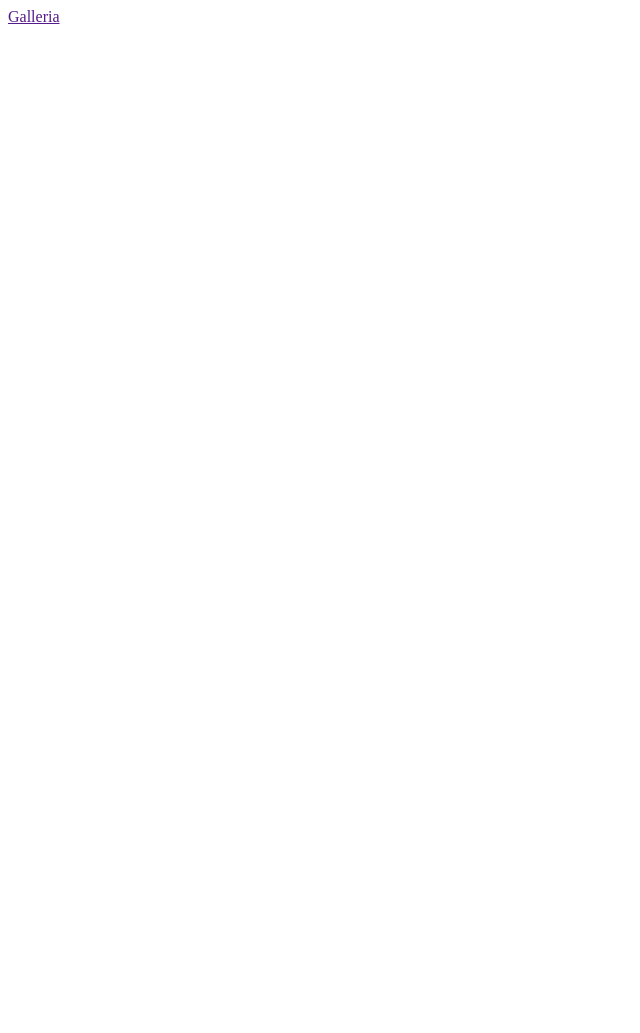
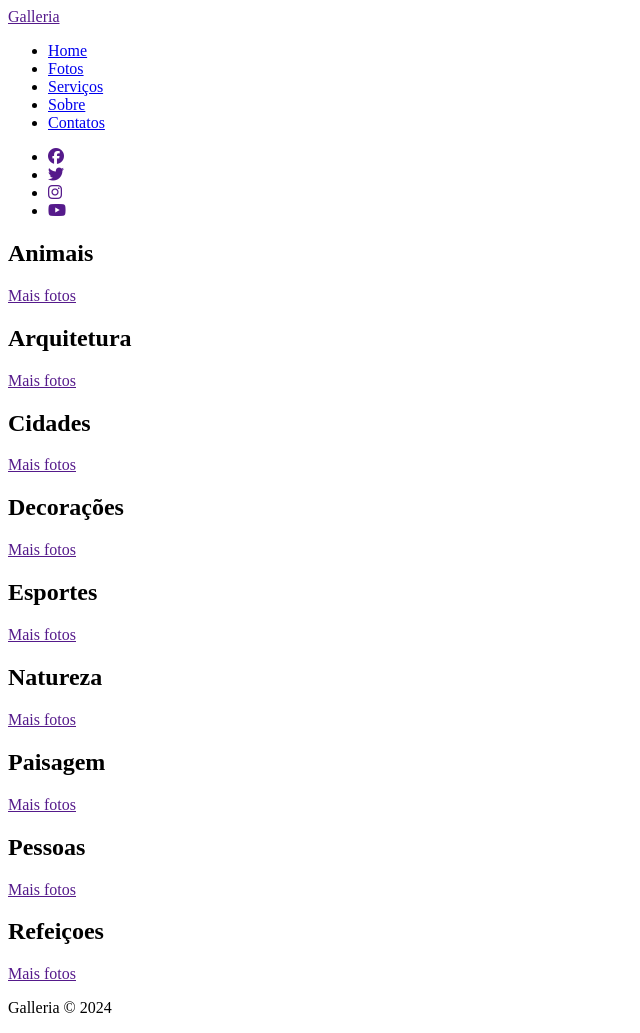
Before and after one commit to MarceloMarquesdeLima/galleria, a plain HTML site: page index.html in a window 1280 px wide. Shown: the whole page, without its empty margins (0-640 px from the left). Before the commit the page ends 800 px from the top, so only its background shows below. Drawn offline with Linux system fonts and the light colour scheme.

Commit message:
estrutura básica utilizando o sass para gerar o css

```diff
--- a/index.html
+++ b/index.html
@@ -16,7 +16,91 @@
 <body>
     <header class="header">
         <a href="" class="header-brand">Galleria</a>
+        <nav class="header-navbar">
+            <ul>
+                <li>
+                    <a href="#" class="active">Home</a>
+                </li>
+                <li>
+                    <a href="#" class="active">Fotos</a>
+                </li>
+                <li>
+                    <a href="#" class="active">Serviços</a>
+                </li>
+                <li>
+                    <a href="#" class="active">Sobre</a>
+                </li>
+                <li>
+                    <a href="#" class="active">Contatos</a>
+                </li>
+            </ul>
+        </nav>
+        <div class="header-social-media">
+            <ul>
+                <li>
+                    <a href="">
+                        <i class="fab fa-facebook"></i>
+                    </a>
+                </li>
+                <li>
+                    <a href="">
+                        <i class="fab fa-twitter"></i>
+                    </a>
+                </li>
+                <li>
+                    <a href="">
+                        <i class="fab fa-instagram"></i>
+                    </a>
+                </li><li>
+                    <a href="">
+                        <i class="fab fa-youtube"></i>
+                    </a>
+                </li>
+            </ul>
+        </div>
     </header>
-
+    <main>
+        <div class="gallery">
+            <div class="gallery-card" id="card-1">
+                <h2 class="gallery-card-title">Animais</h2>
+                <a href="" class="gallery-card-btn">Mais fotos</a>
+            </div>
+            <div class="gallery-card" id="card-2">
+                <h2 class="gallery-card-title">Arquitetura</h2>
+                <a href="" class="gallery-card-btn">Mais fotos</a>
+            </div>
+            <div class="gallery-card" id="card-3">
+                <h2 class="gallery-card-title">Cidades</h2>
+                <a href="" class="gallery-card-btn">Mais fotos</a>
+            </div>
+            <div class="gallery-card" id="card-4">
+            <h2 class="gallery-card-title">Decorações</h2>
+                <a href="" class="gallery-card-btn">Mais fotos</a>
+            </div>
+            <div class="gallery-card" id="card-5">
+                <h2 class="gallery-card-title">Esportes</h2>
+                <a href="" class="gallery-card-btn">Mais fotos</a>
+            </div>
+            <div class="gallery-card" id="card-6">
+                <h2 class="gallery-card-title">Natureza</h2>
+                <a href="" class="gallery-card-btn">Mais fotos</a>
+            </div>
+            <div class="gallery-card" id="card-7">
+                <h2 class="gallery-card-title">Paisagem</h2>
+                <a href="" class="gallery-card-btn">Mais fotos</a>
+            </div>
+            <div class="gallery-card" id="card-8">
+                <h2 class="gallery-card-title">Pessoas</h2>
+                <a href="" class="gallery-card-btn">Mais fotos</a>
+            </div>
+            <div class="gallery-card" id="card-9">
+                <h2 class="gallery-card-title">Refeiçoes</h2>
+                <a href="" class="gallery-card-btn">Mais fotos</a>
+            </div>
+        </div>
+    </main>
+    <footer>
+        <p><span>Galleria</span> &copy; 2024</p>
+    </footer>
 </body>
 </html>
--- a/sass/styles.sass
+++ /dev/null
@@ -1,2 +0,0 @@
-div
-    background: blue
```
Also changed, not shown: css/styles.css, 1 other file.
